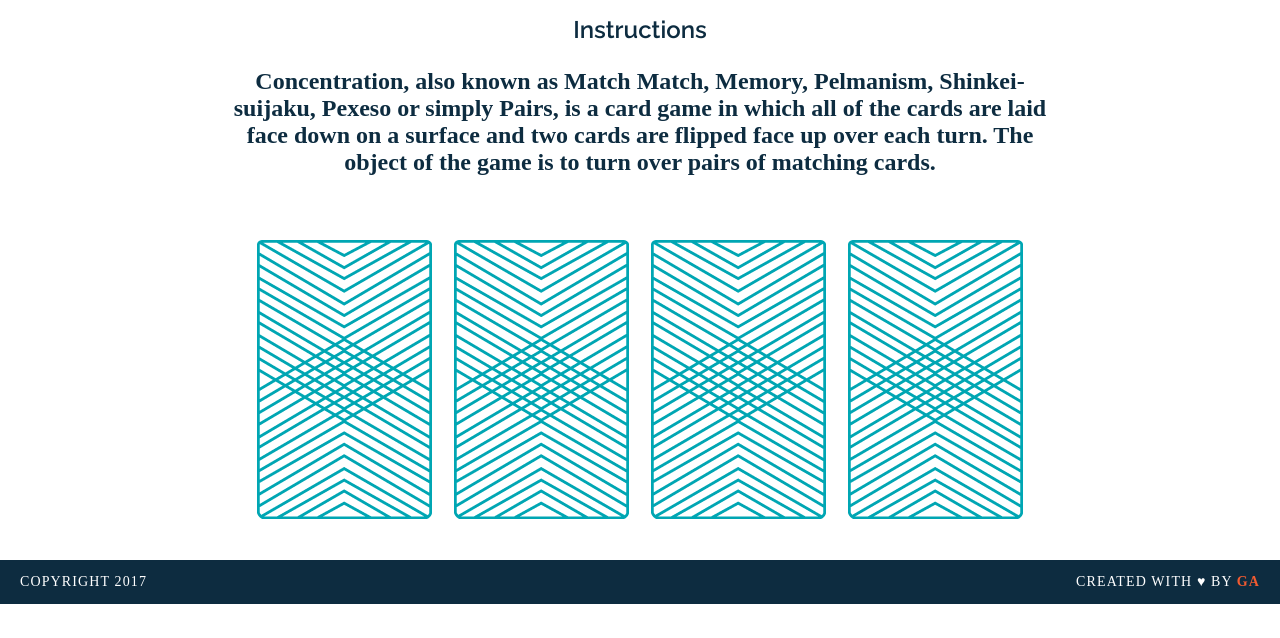
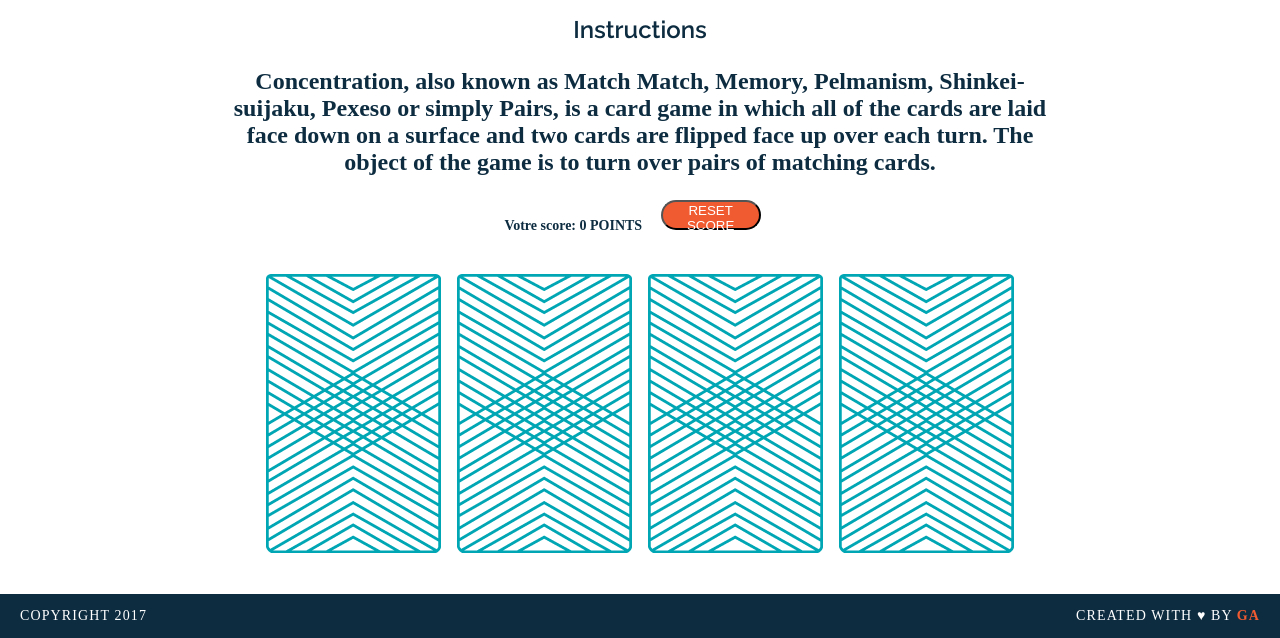
Before and after one commit to 3JTechno/wdi-fundamentals-memorygame, a PHP site: page / in a window 1280 px wide. Shown: the part 176-814 px from the top of the page. Before the commit the page ends 780 px from the top, so only its background shows below. Run offline with PHP 8.4, Linux system fonts and the light colour scheme; some web fonts are replaced.

Commit message:
Add event listeners

```diff
--- a/memory_game/css/style.css
+++ b/memory_game/css/style.css
@@ -58,8 +58,27 @@ footer{
 	letter-spacing: .08em;
 	font-weight: 500;
 }
+button{
+	margin: 0 15px;
+	background-color: #F15B31;
+	color: #FFFFFF;
+	border-radius: 30px;
+	text-transform: uppercase;
+	width: 100px;
+	height: 30px;
+}
+.score{
+	font-size: 14px;
+}
+.score-label{
+	display: inline;
+}
+.score-points{
+	display: inline;
+	text-transform: uppercase;
+}
 .copyright{
-	float:left;
+	float: left;
 }
 .message{
 	float:right;
--- a/memory_game/index.html
+++ b/memory_game/index.html
@@ -17,12 +17,12 @@
 		<main>
 			<h2>Instructions</p>
 			<p>Concentration, also known as Match Match, Memory, Pelmanism, Shinkei-suijaku, Pexeso or simply Pairs, is a card game in which all of the cards are laid face down on a surface and two cards are flipped face up over each turn. The object of the game is to turn over pairs of matching cards.</p>
-			<div>
-				<img src="images/back.png" alt="Queen of Diamonds">
-				<img src="images/back.png" alt="Queen of Hearts">
-				<img src="images/back.png" alt="King of Dimaonds">
-				<img src="images/back.png" alt="King of Hearts">
+			<div class="score">
+				<p class="score-label">Votre score:</p>
+				<p class="score-points"><span id ='score'>0</span> points</p>
+				<button id="reset">Reset Score</button>
 			</div>
+			<div id="game-board" class="board clearfix"></div>
 		</main>
 		<footer class="clearfix">
 			<p class="copyright">Copyright 2017</p>
--- a/memory_game/js/main.js
+++ b/memory_game/js/main.js
@@ -1,5 +1,3 @@
-console.log("Up and Runing");
-
 var cards = [
   {
     rank: "queen",
@@ -24,23 +22,57 @@ var cards = [
 ];
 var cardInPlay = [];
 
+var createboard = function(){
+  cardInPlay = [];
+  for (var i = 0; i < cards.length; i++) {
+      var cardElement = document.createElement('img');
+      cardElement.setAttribute('src', 'images/back.png');
+      cardElement.setAttribute('data-id', i);
+      cardElement.addEventListener('click', flipCard);
+      document.getElementById('game-board').appendChild(cardElement);
+  }
+}
+
+var increaseScore = function(){
+  var currentScore = document.getElementById('score').textContent;
+  var newScore = parseInt(currentScore) + 1;
+  document.getElementById('score').textContent = newScore;
+}
+
 var checkForMatch = function(){
-  if (cardInPlay.length === 2) {
     if (cardInPlay[0] === cardInPlay[1]){
       alert("You found a match!");
+      increaseScore();
+      resetBoard();
+      createboard();
     }else{
       alert("Sorry, try again.");
+      resetBoard();
+      createboard();
     }
+}
+
+var flipCard = function(){
+  var cardId = this.getAttribute('data-id')
+  cardInPlay.push(cards[cardId].rank);
+  this.setAttribute('src', cards[cardId].cardImage)
+  if (cardInPlay.length === 2) {
+    checkForMatch();
   }
 }
-var flipCard = function(cardId){
 
-  console.log("User flipped " + cards[cardId].rank);
-  console.log("User flipped " + cards[cardId].suit);
-  console.log("User flipped " + cards[cardId].cardImage);
-  cardInPlay.push(cards[cardId].rank);
-  checkForMatch();
+var resetBoard = function(){
+  for (var i = 0; i < 4; i++){
+    cardsToRemove = document.getElementById('game-board');
+    cardsToRemove.removeChild(cardsToRemove.firstChild);
+  }
 }
 
-flipCard(0);
-flipCard(2);
+var resetCounter = function(){
+  document.getElementById('score').textContent = 0;
+  resetBoard();
+  createboard();
+}
+
+createboard();
+document.getElementById('reset').addEventListener('click', resetCounter);
```
